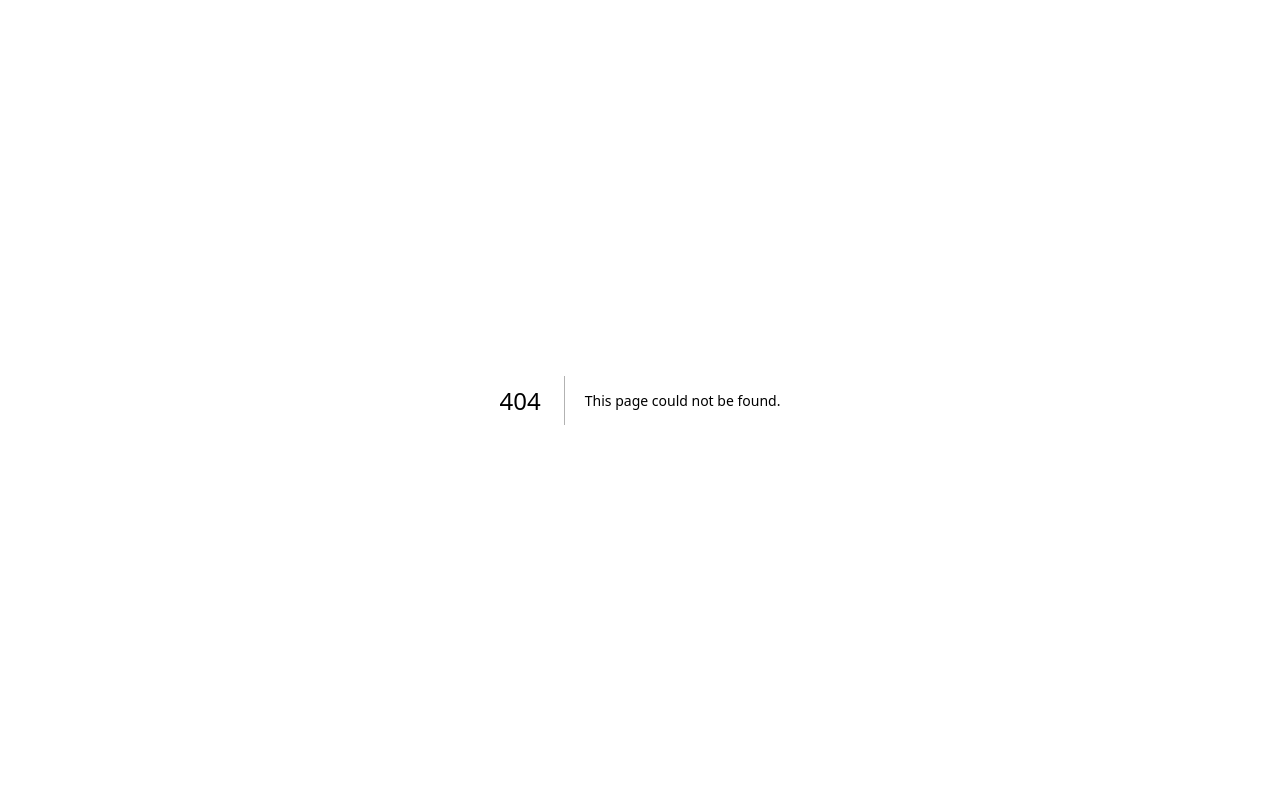
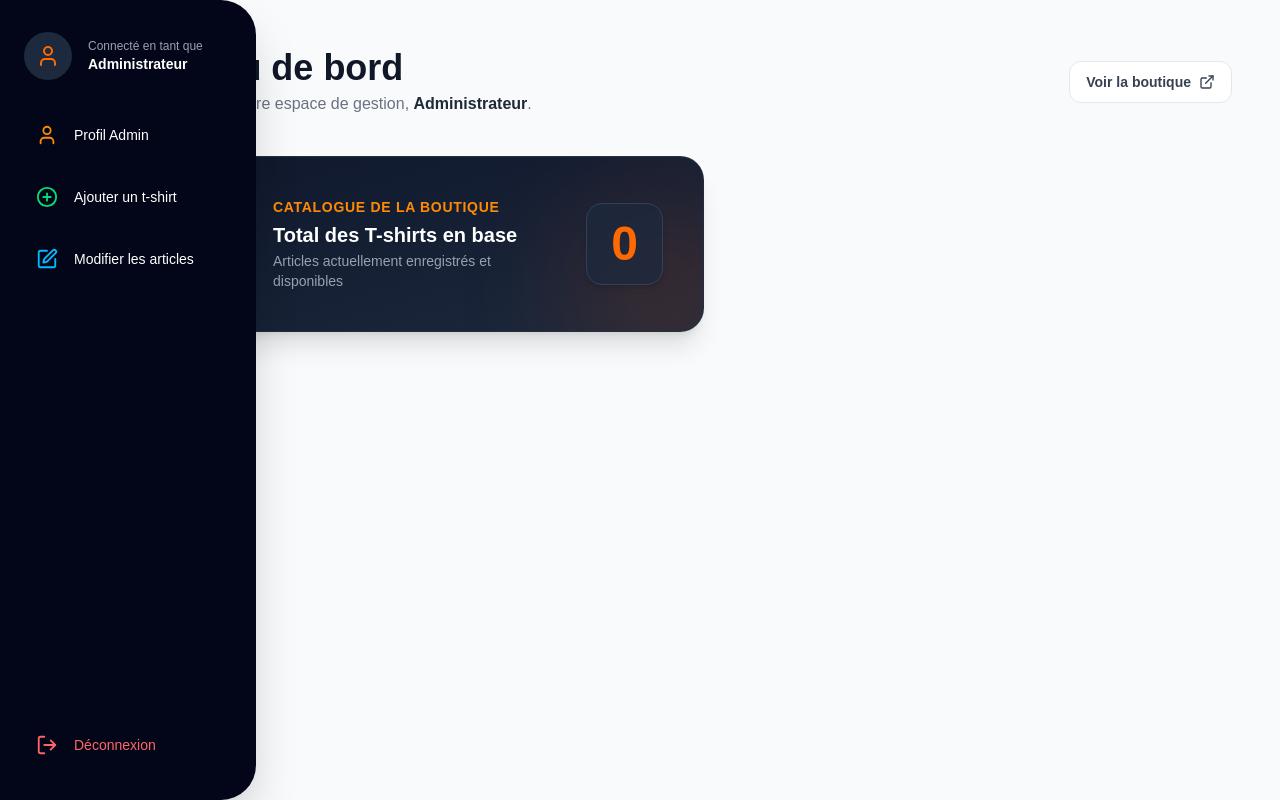
Before and after one commit to Diby-dev/site-eCommerce-Rai, a Next.js app: page /admin/dashboard in a window 1280 px wide. Before the commit this address had no page. Built offline with nearby package versions, Linux system fonts and the light colour scheme; no server answers; the database is empty.

Commit message:
feat: dashboard administrateur (#58)

```diff
--- /dev/null
+++ b/src/app/admin/dashboard/SidebarAdmin.tsx
@@ -0,0 +1,124 @@
+'use client';
+
+import { useState } from 'react';
+import Link from 'next/link';
+import { User, PlusCircle, Edit, LogOut } from 'lucide-react';
+
+interface SidebarAdminProps {
+  adminName?: string;
+}
+
+export function SidebarAdmin({ adminName = "Admin" }: SidebarAdminProps) {
+  const [isExpanded, setIsExpanded] = useState(false);
+
+  return (
+    <>
+      {/* ----------------------------------------------------------------- */}
+      {/* SIDEBAR PC (Bleu nuit, arrondie à droite, s'étend au survol)      */}
+      {/* ----------------------------------------------------------------- */}
+      <aside
+        onMouseEnter={() => setIsExpanded(true)}
+        onMouseLeave={() => setIsExpanded(false)}
+        className={`hidden md:flex flex-col justify-between fixed left-0 top-0 h-screen bg-slate-950 text-white transition-all duration-300 z-50 py-8 shadow-2xl rounded-r-[35px] ${
+          isExpanded ? 'w-64 px-6' : 'w-20 px-4 items-center'
+        }`}
+      >
+        <div className="flex flex-col gap-8 w-full">
+          {/* Logo / Entrée Admin */}
+          <div className="flex items-center gap-4 overflow-hidden whitespace-nowrap">
+            <div className="w-12 h-12 rounded-full bg-slate-800 flex items-center justify-center shrink-0 text-orange-500">
+              <User size={24} />
+            </div>
+            <div className={`transition-opacity duration-300 ${isExpanded ? 'opacity-100' : 'opacity-0 hidden'}`}>
+              <p className="text-xs text-gray-400">Connecté en tant que</p>
+              <p className="font-bold text-sm truncate">{adminName}</p>
+            </div>
+          </div>
+
+          {/* Liens de navigation */}
+          <nav className="flex flex-col gap-4 w-full">
+            <Link
+              href="/admin/dashboard"
+              className="flex items-center gap-4 p-3 rounded-xl hover:bg-slate-800 transition-colors w-full group"
+            >
+              <User size={22} className="shrink-0 text-orange-400 group-hover:scale-110 transition-transform" />
+              <span className={`whitespace-nowrap font-medium text-sm transition-opacity duration-300 ${isExpanded ? 'opacity-100' : 'opacity-0 hidden'}`}>
+                Profil Admin
+              </span>
+            </Link>
+
+            <Link
+              href="/admin/dashboard/ajouter"
+              className="flex items-center gap-4 p-3 rounded-xl hover:bg-slate-800 transition-colors w-full group"
+            >
+              <PlusCircle size={22} className="shrink-0 text-green-400 group-hover:scale-110 transition-transform" />
+              <span className={`whitespace-nowrap font-medium text-sm transition-opacity duration-300 ${isExpanded ? 'opacity-100' : 'opacity-0 hidden'}`}>
+                Ajouter un t-shirt
+              </span>
+            </Link>
+
+            <Link
+              href="/admin/dashboard/modifier"
+              className="flex items-center gap-4 p-3 rounded-xl hover:bg-slate-800 transition-colors w-full group"
+            >
+              <Edit size={22} className="shrink-0 text-sky-400 group-hover:scale-110 transition-transform" />
+              <span className={`whitespace-nowrap font-medium text-sm transition-opacity duration-300 ${isExpanded ? 'opacity-100' : 'opacity-0 hidden'}`}>
+                Modifier les articles
+              </span>
+            </Link>
+          </nav>
+        </div>
+
+        {/* Déconnexion */}
+        <div className="w-full">
+          <Link
+            href="/admin/login"
+            className="flex items-center gap-4 p-3 rounded-xl hover:bg-red-500/10 text-red-400 transition-colors w-full"
+          >
+            <LogOut size={22} className="shrink-0" />
+            <span className={`whitespace-nowrap font-medium text-sm transition-opacity duration-300 ${isExpanded ? 'opacity-100' : 'opacity-0 hidden'}`}>
+              Déconnexion
+            </span>
+          </Link>
+        </div>
+      </aside>
+
+      {/* ----------------------------------------------------------------- */}
+      {/* BARRE MOBILE (Parfaitement collée tout en bas, pleine largeur)     */}
+      {/* ----------------------------------------------------------------- */}
+      <nav
+        aria-label="Navigation mobile"
+        className="md:hidden fixed bottom-0 left-0 right-0 bg-white rounded-t-3xl shadow-[0_-30px_80px_rgba(255,255,255,1)] py-3 px-12 flex justify-between items-end z-50 border-t border-gray-100"
+      >
+        {/* Option Profil */}
+        <Link
+          href="/admin/dashboard"
+          className="flex flex-col items-center gap-1 text-gray-600 hover:text-orange-600 transition-colors"
+        >
+          <User size={20} />
+          <span className="text-[10px] font-medium">Profil</span>
+        </Link>
+
+        {/* Bouton Plus au centre (Cercle vert, icône blanche, texte en bas) */}
+        <Link
+          href="/admin/dashboard/ajouter"
+          className="flex flex-col items-center gap-1 group -mt-6"
+        >
+          <div className="w-12 h-12 rounded-full bg-green-600 text-white flex items-center justify-center shadow-lg border-4 border-white group-hover:scale-105 transition-transform">
+            <PlusCircle size={24} />
+          </div>
+          <span className="text-[10px] font-semibold text-green-700">Ajouter</span>
+        </Link>
+
+        {/* Option Modifier */}
+        <Link
+          href="/admin/dashboard/modifier"
+          className="flex flex-col items-center gap-1 text-gray-600 hover:text-sky-600 transition-colors"
+        >
+          <Edit size={20} />
+          <span className="text-[10px] font-medium">Modifier</span>
+        </Link>
+      </nav>
+    </>
+  );
+}
--- /dev/null
+++ b/src/app/admin/dashboard/page.tsx
@@ -0,0 +1,83 @@
+import { supabase } from '@/lib/supabase';
+import { SidebarAdmin } from './SidebarAdmin';
+import { Shirt, ExternalLink } from 'lucide-react';
+import Link from 'next/link';
+
+export default async function AdminDashboardPage() {
+  // Récupération du comptage des t-shirts depuis Supabase
+  const { count: countTshirts } = await supabase
+    .from('tshirt')
+    .select('*', { count: 'exact', head: true });
+
+  // Récupération sécurisée de l'utilisateur connecté via getUser()
+  const { data: { user } } = await supabase.auth.getUser();
+  let adminName = "Administrateur";
+
+  if (user?.email) {
+    const { data: adminData } = await supabase
+      .from('admis')
+      .select('nom_admis')
+      .eq('email_admis', user.email)
+      .single();
+
+    if (adminData) {
+      adminName = adminData.nom_admis;
+    }
+  }
+
+  return (
+    <div className="min-h-screen bg-gray-50 flex">
+      {/* Sidebar Responsive */}
+      <SidebarAdmin adminName={adminName} />
+
+      {/* Corps de la page */}
+      <main className="flex-1 md:ml-20 p-6 lg:p-12 pb-24 md:pb-12 transition-all">
+
+        {/* En-tête avec le raccourci vers la boutique */}
+        <div className="flex flex-col sm:flex-row sm:items-center justify-between gap-4 mb-10">
+          <div>
+            <h1 className="text-3xl lg:text-4xl font-extrabold text-gray-900">
+              Tableau de bord
+            </h1>
+            <p className="text-gray-500 mt-1">
+              Bienvenue sur votre espace de gestion, <span className="font-semibold text-gray-800">{adminName}</span>.
+            </p>
+          </div>
+
+          {/* Raccourci vers la page principale */}
+          <Link
+            href="/"
+            className="self-start sm:self-auto inline-flex items-center gap-2 px-4 py-2.5 rounded-xl bg-white border border-gray-200 text-gray-700 hover:text-orange-600 hover:border-orange-200 hover:shadow-sm transition-all text-sm font-semibold"
+          >
+            <span>Voir la boutique</span>
+            <ExternalLink size={16} />
+          </Link>
+        </div>
+
+        {/* Bloc Stylé et Unique pour les T-shirts */}
+        <div className="max-w-xl bg-linear-to-br from-slate-900 to-slate-800 text-white p-8 lg:p-10 rounded-3xl shadow-xl relative overflow-hidden border border-slate-700/50 flex flex-col sm:flex-row items-center justify-between gap-6">
+
+          {/* Effet lumineux décoratif en arrière-plan */}
+          <div className="absolute -right-10 -bottom-10 w-40 h-40 bg-orange-600/20 rounded-full blur-3xl pointer-events-none"></div>
+
+          <div className="flex items-center gap-6 z-10">
+            <div className="w-20 h-20 rounded-2xl bg-orange-600/20 text-orange-500 flex items-center justify-center shrink-0 border border-orange-500/30 shadow-inner">
+              <Shirt size={38} />
+            </div>
+            <div>
+              <p className="text-sm uppercase tracking-wider text-orange-400 font-semibold">Catalogue de la boutique</p>
+              <h2 className="text-xl font-bold text-white mt-1">Total des T-shirts en base</h2>
+              <p className="text-gray-400 text-sm mt-0.5">Articles actuellement enregistrés et disponibles</p>
+            </div>
+          </div>
+
+          <div className="z-10 bg-slate-800/80 border border-slate-700 px-6 py-4 rounded-2xl text-center shrink-0 shadow-md">
+            <span className="text-4xl lg:text-5xl font-extrabold text-orange-500">{countTshirts || 0}</span>
+          </div>
+
+        </div>
+
+      </main>
+    </div>
+  );
+}
```
